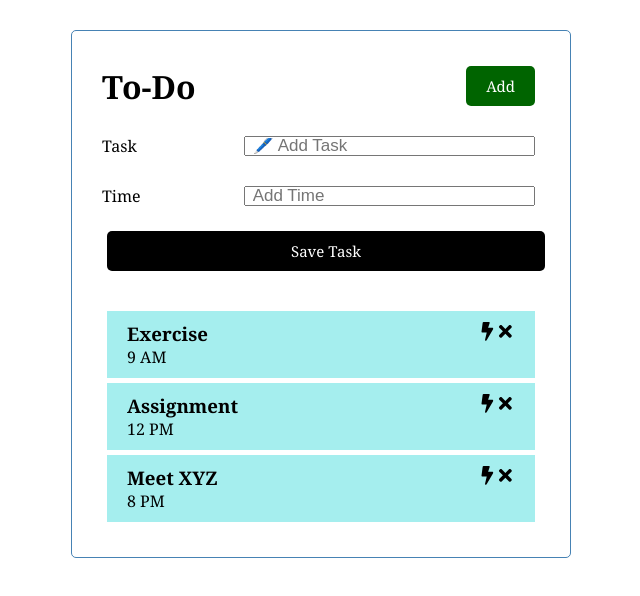
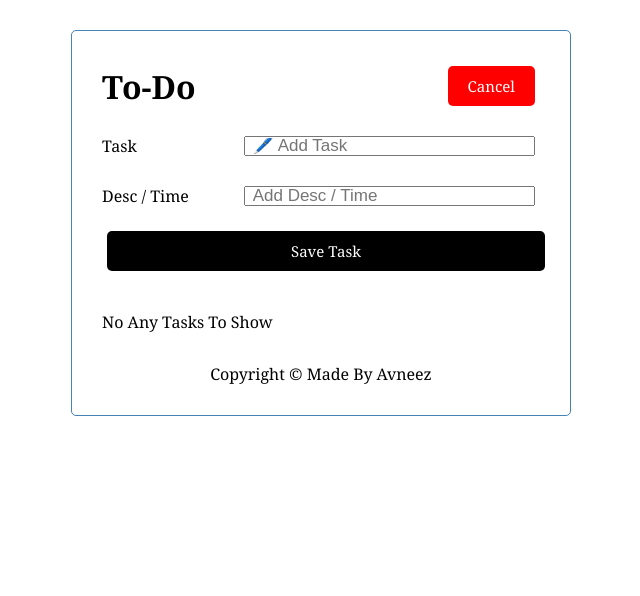
Before and after one commit to avneez/to-do, a React (Create React App) app: page / in a window 1280 px wide. Both pictures are taken after a click on the button "Add". Shown: the top 596 px of the page, without its empty margins (319-959 px from the left). Built offline with nearby package versions, Linux system fonts and the light colour scheme.

Commit message:
added footer and fixed edit Form bug

```diff
--- a/package.json
+++ b/package.json
@@ -9,6 +9,7 @@
     "react": "^18.2.0",
     "react-dom": "^18.2.0",
     "react-icons": "^4.7.1",
+    "react-router-dom": "^6.8.1",
     "react-scripts": "^5.0.1",
     "web-vitals": "^2.1.4"
   },
--- a/src/App.js
+++ b/src/App.js
@@ -1,30 +1,30 @@
 import React from 'react';
 import { useState, useEffect } from 'react'
 import Header from './components/Header';
+import Footer from './components/Footer';
 import Tasks from './components/Tasks';
 import AddTask from './components/AddTask';
 import EditTask from './components/EditTask';
-// import Todo1page from './Todo1page';
 
 
 
 function App() {
-  const defaultTasks = [{
-    id: 1,
-    text: 'Exercise',
-    time: '9 AM'
-  },
-  {
-    id: 2,
-    text: 'Assignment',
-    time: '12 PM'
-  },
-  {
-    id: 3,
-    text: 'Meet XYZ',
-    time: '8 PM'
-  }
-  ];
+  // const defaultTasks = [{
+  //   id: 1,
+  //   text: 'Exercise',
+  //   time: '9 AM'
+  // },
+  // {
+  //   id: 2,
+  //   text: 'Assignment',
+  //   time: '12 PM'
+  // },
+  // {
+  //   id: 3,
+  //   text: 'Meet XYZ',
+  //   time: '8 PM'
+  // }
+  // ];
 
   const [showAddTask, setShowAddTask] = useState(false);
   const [isEditing, setIsEditing] = useState(false);
@@ -38,7 +38,7 @@ function App() {
     if (savedTasks) {
       return JSON.parse(savedTasks)
     } else {
-      return defaultTasks;
+      return [];
     }
   });
 
@@ -62,30 +62,29 @@ function App() {
 
   function updateTask(id, updatedTask) {
     const updatedItem = tasks.map((task) => {
-        return task.id === id ? updatedTask : task;
+      return task.id === id ? updatedTask : task;
     })
 
     setIsEditing(false);
     setTasks(updatedItem)
-}
+  }
 
-// console.log(isEditing)
+  // console.log(isEditing)
   return (
     <div className="container">
-      <Header onAdd={() => setShowAddTask(!showAddTask)} />
+      <Header onAdd={() => setShowAddTask(!showAddTask)} showAddValue={showAddTask} />
 
-      {showAddTask && <AddTask onAdd={addTask}/>}
+      {/* {showAddTask && <AddTask onAdd={addTask}/>} */}
 
-      {isEditing && (<EditTask setIsEditing={setIsEditing} updateTask={updateTask} currentTask={currentTask}/>)}
+      {isEditing ? (isEditing && <EditTask setIsEditing={setIsEditing} updateTask={updateTask} currentTask={currentTask} />) : (showAddTask && <AddTask onAdd={addTask} />)}
 
 
       {tasks.length > 0 ? (
-      <Tasks tasks={tasks} onDelete={deleteTask} setIsEditing={setIsEditing} setCurrentTask={setCurrentTask}/>
+        <Tasks tasks={tasks} onDelete={deleteTask} setIsEditing={setIsEditing} setCurrentTask={setCurrentTask} />
       )
-       : ('No Any Tasks')}
+        : ('No Any Tasks To Show')}
 
-
-
+    <Footer/>
     </div>
   );
 
--- a/src/components/AddTask.js
+++ b/src/components/AddTask.js
@@ -1,6 +1,4 @@
 import { useState } from 'react'
-import EditTask from './EditTask'
-
 
 
 const AddTask = ({ onAdd }) => {
@@ -12,7 +10,7 @@ const AddTask = ({ onAdd }) => {
 
     const onSubmit = (e) => {
         e.preventDefault()
-        console.log(userData)
+        // console.log(userData)
 
         if (!userData.text) {
             alert('Please add a Task')
@@ -40,8 +38,8 @@ const AddTask = ({ onAdd }) => {
                     <input type='text' placeholder='🖊️ Add Task' value={userData.text} onChange={setUserText} />
                 </div>
                 <div className='form-data form-data-check'>
-                    <label>Time</label>
-                    <input type='text' placeholder='Add Time' value={userData.time} onChange={setUserTime} />
+                    <label>Desc / Time</label>
+                    <input type='text' placeholder='Add Desc / Time' value={userData.time} onChange={setUserTime} />
                 </div>
                 <input type='submit' value='Save Task' className='btn btn-block' />
             </form>
--- /dev/null
+++ b/src/components/Footer.js
@@ -0,0 +1,11 @@
+import React from 'react'
+
+const Footer = () => {
+  return (
+    <footer>
+        <p>Copyright &copy; Made By Avneez</p>
+    </footer>
+  )
+}
+
+export default Footer
--- a/src/components/Header.js
+++ b/src/components/Header.js
@@ -2,12 +2,15 @@ import PropTypes from 'prop-types'
 import Button from './Button'
 
 
-const Header = ({ title, onAdd }) => {
+const Header = ({ title, onAdd, showAddValue }) => {
 
   return (
     <header className="header">
         <h1>{title}</h1>
-    <Button color='darkgreen' text='Add' onClick={onAdd}/>
+    <Button color={showAddValue ? 'red' : 'darkgreen'}
+            text={showAddValue ? 'Cancel': 'Add'}
+            onClick={onAdd}
+    />
     </header>
   )
 }
--- a/src/components/Task.js
+++ b/src/components/Task.js
@@ -1,7 +1,6 @@
 import { FaTimes, FaBolt } from 'react-icons/fa'
-// import EditTask from './EditTask'
 
-const Task = ({ task, onDelete, setIsEditing, setCurrentTask }) => {
+const Task = ({ task, onDelete, setIsEditing, setCurrentTask, onAdd }) => {
   return (
     <div className="task">
       <h3 >
@@ -10,6 +9,7 @@ const Task = ({ task, onDelete, setIsEditing, setCurrentTask }) => {
           <FaBolt onClick={() =>{
             setIsEditing(true)
             setCurrentTask(task)
+
           }
             } />
           <FaTimes onClick={() => onDelete(task.id)} />
```
Also changed, not shown: 1 other file (tests, documents, lock files or other folders).
